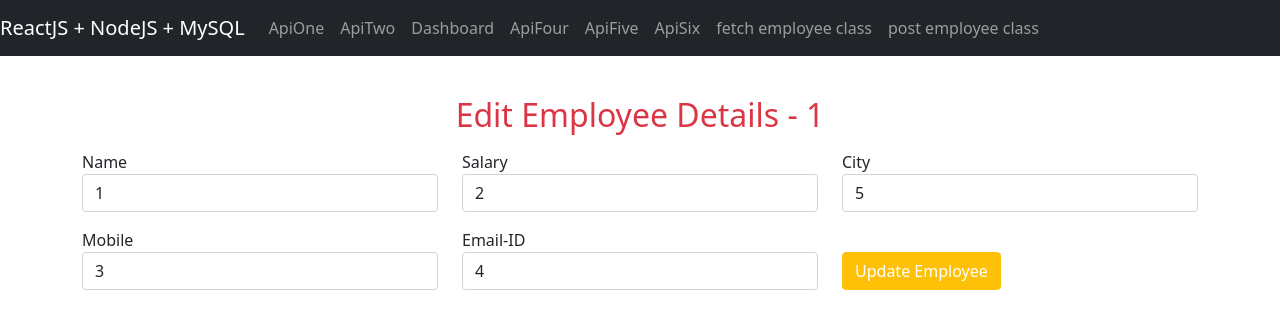
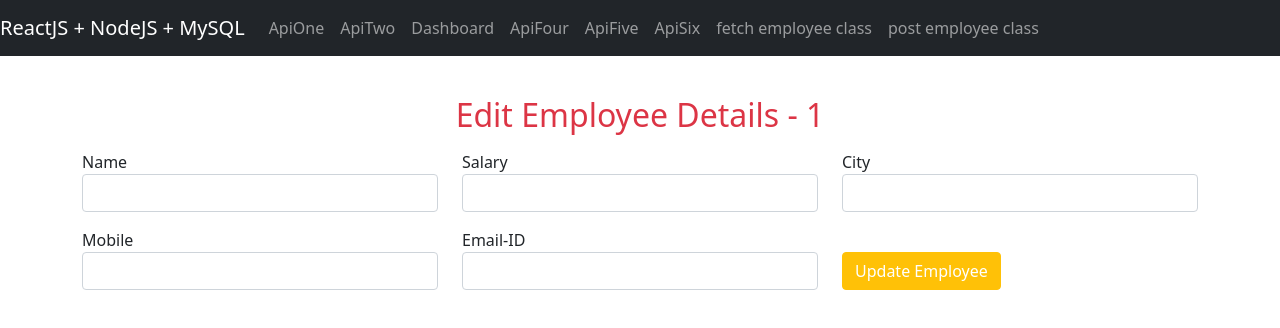
Before and after one commit to thephotogenicbug/Frontend-using-React, a React (Create React App) app: page /#/1/editemp in a window 1280 px wide. Shown: the top 328 px of the page. Built offline with nearby package versions, Linux system fonts and the light colour scheme; no server answers.

Commit message:
Frontend-React : Add function for updating employee details using Functional component

```diff
--- a/src/editemp.js
+++ b/src/editemp.js
@@ -3,11 +3,12 @@ import axios from 'axios';
 import { useParams } from 'react-router';
 const EditEmployee = () =>{
    const{id} = useParams();
-   const[name, processName] = useState("1");
-   const[salary, processSalary] = useState("2");
-   const[mobile, processMobile] = useState("3");
-   const[email, processEmail] = useState("4");
-   const[city, processCity] = useState("5");
+   const[name, processName] = useState("");
+   const[salary, processSalary] = useState("");
+   const[mobile, processMobile] = useState("");
+   const[email, processEmail] = useState("");
+   const[city, processCity] = useState("");
+
 
 
  const getInfo = () =>{
@@ -16,6 +17,10 @@ const EditEmployee = () =>{
        axios.post(url, input)
        .then(response=>{
          processName(response.data[0].name);
+         processSalary(response.data[0].salary);
+         processMobile(response.data[0].mobile);
+         processEmail(response.data[0].email);
+         processCity(response.data[0].city);
        })
    }
 
@@ -23,49 +28,66 @@ const EditEmployee = () =>{
     getInfo();
    },[true]);
 
+   const[message, updateMessage] = useState("");
+   const updateEmp = () =>{
+    var url = "http://localhost:2222/updateemp";
+    var jsonData = {
+        "empname":name,
+        "empsal":salary,
+        "emailid":email,
+        "cityname":city,
+        "mobileno":mobile,
+        "empid":id
+     };
+    axios.post(url , jsonData).then(response=>{
+       updateMessage(response.data)
+
+    })
+   }
+
 
 
         return(
             <div className="container mt-5">
                 <div className="col-md-12 mb-3 text-center">
                  <h2 className="text-danger">Edit Employee Details -  {id}  </h2>
-                 <p className="text-center text-danger">{/*{this.state.message}*/}</p>
+                 <p className="text-center text-danger">{message}</p>
                 </div>
 
                 <div className="row mb-3">
                         <div className="col-lg-4 mb-3">
                             <label>Name</label>
                             <input type="text" className="form-control"
-                             defaultValue={name}
+                            value={name} onChange={obj=>processName(obj.target.value)}
                                 />
                         </div>
                         <div className="col-lg-4 mb-3">
                             <label>Salary</label>
                             <input type="text" className="form-control"
-                             defaultValue={salary}
+                             value={salary} onChange={obj=>processSalary(obj.target.value)}
                                 />
                         </div>
                         <div className="col-lg-4 mb-3">
                             <label>City</label>
                             <input type="text" className="form-control"
-                            defaultValue={city}
+                            value={city} onChange={obj=>processCity(obj.target.value)}
                                 />
                         </div>
                         <div className="col-lg-4 mb-3">
                             <label>Mobile</label>
                             <input type="text" className="form-control"
-                            defaultValue={mobile}
+                             value={mobile} onChange={obj=>processMobile(obj.target.value)}
                                 />
                         </div>
                         <div className="col-lg-4 mb-3">
                             <label>Email-ID</label>
                             <input type="text" className="form-control"
-                            defaultValue={email}
+                             value={email} onChange={obj=>processEmail(obj.target.value)}
                                 />
                         </div>
                         <div className="col-lg-4 mb-3">
                             <br/>
-                            <button className="btn btn-warning text-white" > Update Employee </button>
+                            <button className="btn btn-warning text-white" onClick={updateEmp}> Update Employee </button>
                         </div>
                     </div>
 
```
